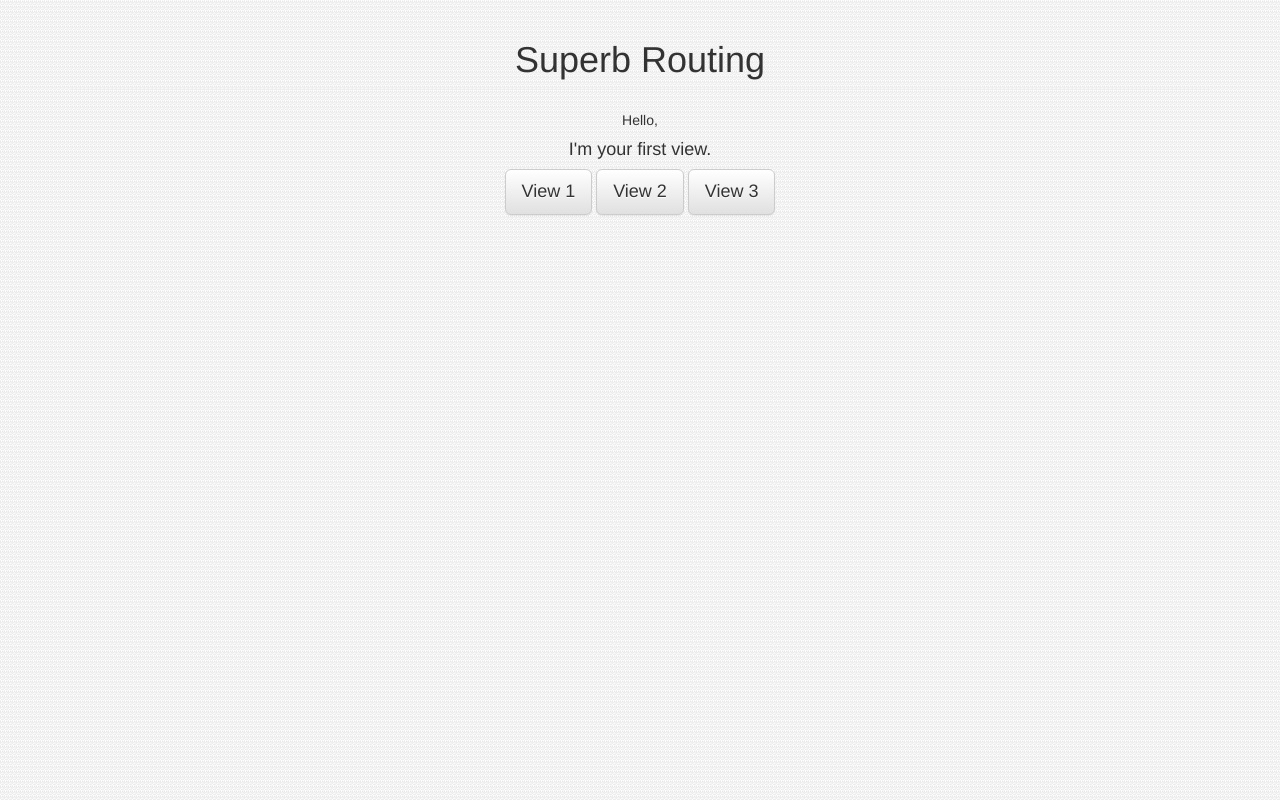
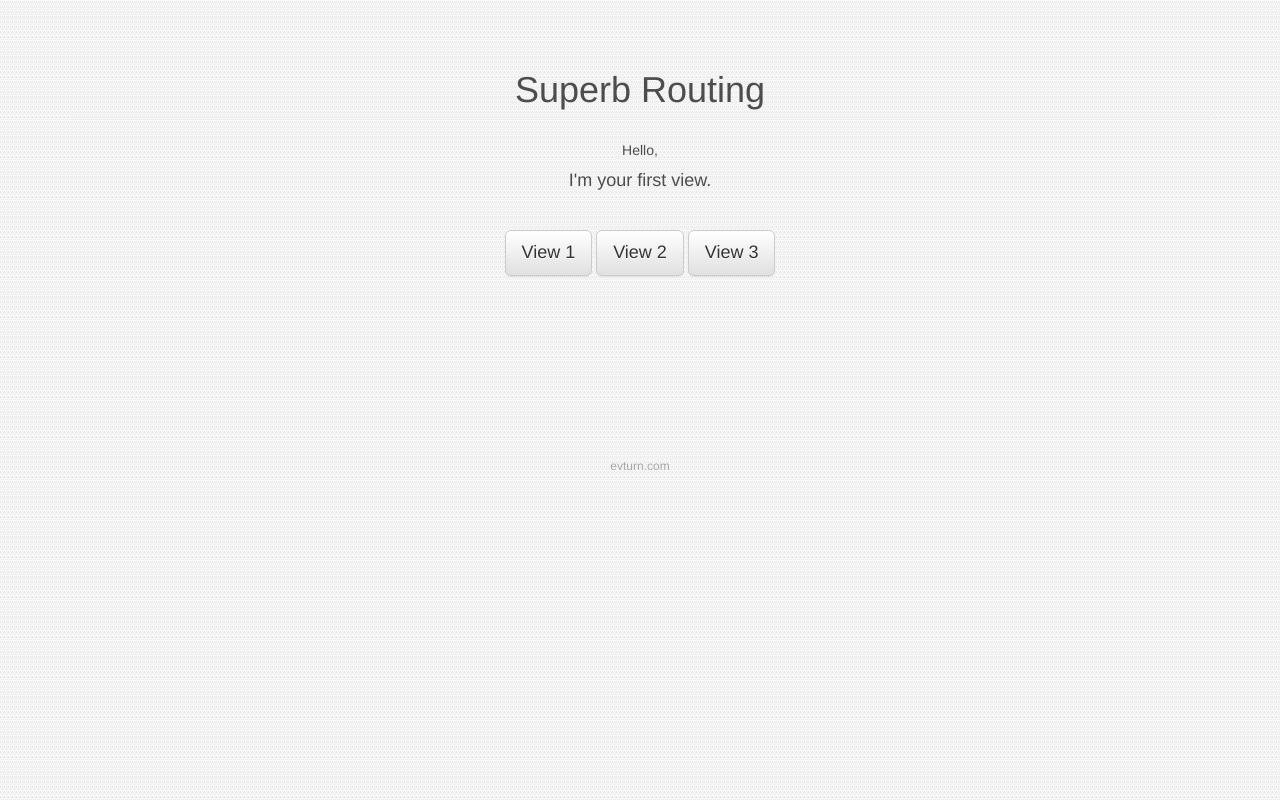
Before and after one commit to evturn/superb-routing-backbone, a plain HTML site: page index.html in a window 1280 px wide. Drawn offline with Linux system fonts and the light colour scheme.

Commit message:
styling added

```diff
--- a/assets/css/style.css
+++ b/assets/css/style.css
@@ -1,3 +1,30 @@
 body {
+	padding-top: 30px;
+	line-height: 1.5em;
+	background-repeat: repeat;
+	background-position: right top;
+	color: #4d4d4d;
+	margin: 0;
+	-webkit-font-smoothing: antialiased;
+	-moz-font-smoothing: antialiased;
+	-ms-font-smoothing: antialiased;
+	-o-font-smoothing: antialiased;
+	font-smoothing: antialiased;
 	background-image: url('../img/p2.png');
 }
+
+#inputs {
+	padding-top: 30px;
+}
+
+#info {
+	margin: 165px auto 0;
+	color: #a6a6a6;
+	font-size: 12px;
+	text-shadow: 0 1px 0 rgba(255, 255, 255, 0.7);
+	text-align: center;
+}
+
+#info a {
+	color: inherit;
+}
--- a/index.html
+++ b/index.html
@@ -25,7 +25,7 @@
       </div>
 	  </div>
 	  <div class="row">
-	  	<div class="col-xs-12 col-sm-12 text-center">
+	  	<div class="col-xs-12 col-sm-12 text-center" id="inputs">
 	  		<div class="form-group">
 					<input class="btn btn-default btn-lg" id="Button4" type="button" value="View 1" onclick="router.navigate('view1', {trigger: true});">
 					<input class="btn btn-default btn-lg" id="Button5" type="button" value="View 2" onclick="router.navigate('view2', {trigger: true});">
@@ -35,5 +35,9 @@
   	</div>
 	</div>
 
+	<div class="col-xs-12" id="info">
+		<p class="text-center">evturn.com <a href="http://evturn.com"></a></p>
+	</div>
+
 </body>
 </html>
```
